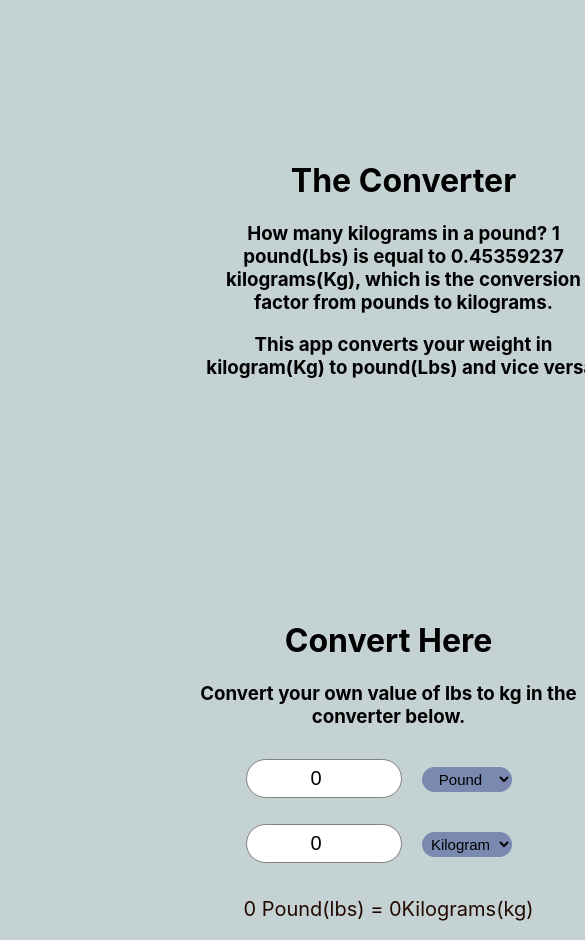
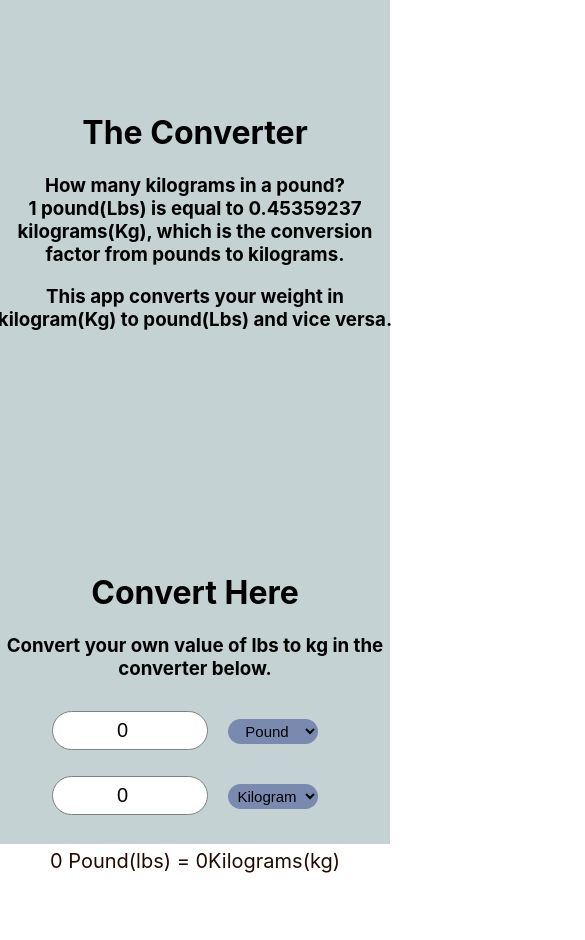
Before and after one commit to Boluwaduro00/my_converter, a React (Create React App) app: page / in a window 390 px wide. Shown: the top 940 px of the page, 585 px wide, since content can reach past the window. After the commit the page ends 873 px from the top, so only its background shows below. Built offline with nearby package versions, Linux system fonts and the light colour scheme.

Commit message:
update on css

```diff
--- a/src/App.js
+++ b/src/App.js
@@ -1,33 +1,28 @@
-
 import Form from "./components/Form";
 
-
 function App() {
-
-  function addValue(name) {
-
-  }
+  function addValue(name) {}
 
   return (
     <div className="App">
-
-
       <div className="header">
         <h1>The Converter</h1>
-        <h3>How many kilograms in a pound? 1 pound(Lbs) is equal to 0.45359237 kilograms(Kg),
-        which is the conversion factor from pounds to kilograms. </h3>
-        <h3>This app converts your weight
-        in kilogram(Kg) to pound(Lbs) and vice versa.</h3>
+        <h3>
+          How many kilograms in a pound? <br />1 pound(Lbs) is equal to
+          0.45359237 kilograms(Kg), which is the conversion factor from pounds
+          to kilograms.{" "}
+        </h3>
+        <h3>
+          This app converts your weight in kilogram(Kg) to pound(Lbs) and vice
+          versa.
+        </h3>
       </div>
 
       <div className="form">
         <h1>Convert Here</h1>
         <h3>Convert your own value of lbs to kg in the converter below.</h3>
-
-        <Form addValue={addValue}/>
-
+        <Form addValue={addValue} />
       </div>
-
     </div>
   );
 }
--- a/src/index.css
+++ b/src/index.css
@@ -1,24 +1,19 @@
 body {
   margin: 0;
-  font-family: -apple-system, BlinkMacSystemFont, 'Segoe UI', 'Roboto', 'Oxygen',
-  'Ubuntu', 'Cantarell', 'Fira Sans', 'Droid Sans', 'Helvetica Neue',
-  sans-serif;
+  font-family: -apple-system, BlinkMacSystemFont, "Segoe UI", "Roboto", "Oxygen",
+    "Ubuntu", "Cantarell", "Fira Sans", "Droid Sans", "Helvetica Neue",
+    sans-serif;
   -webkit-font-smoothing: antialiased;
   -moz-osx-font-smoothing: grayscale;
+}
+
+.App {
+  display: flex;
+  justify-content: center;
+  height: 100vh;
+  align-items: center;
   background-color: #c5d2d3;
 }
-
-code {
-  font-family: source-code-pro, Menlo, Monaco, Consolas, 'Courier New',
-    monospace;
-}
-
-/* .App{
-  background-image: url("./image/pic2.jpg");
-  background-attachment: fixed;
-  background-size: cover;
-  opacity: 1;
-} */
 
 /* .img {
   width: 300px;
@@ -36,12 +31,8 @@ code {
   width: 410px;
   padding: 10px;
   text-align: center;
+}
 /*
-  background-image: linear-gradient(to right, rgba(255,0,0,0), rgba(255,0,0,1));
-  border-bottom-right-radius: 100px; */
-  /* background-color: #10425c; */
-}
-
 @media screen and (max-width: 400px) {
   body {
     display: grid;
@@ -49,15 +40,16 @@ code {
     margin-left: 15%;
     margin-right: 15%;
   }
-}
+} */
 
 @media screen and (max-width: 900px) {
   .App {
+    display: flex;
     flex-direction: column;
-    width: 50%;
+    height: 100vh;
+    width: 100vw;
   }
 }
-
 
 .form {
   margin: 120px;
@@ -66,9 +58,6 @@ code {
   padding: 10px;
   text-align: center;
   justify-content: center;
-}
-.App {
-  display: flex;
 }
 
 .pound-selector {
@@ -98,7 +87,7 @@ code {
   height: 25px;
   font-size: 15px;
   text-align: center;
-  margin: 20px ;
+  margin: 20px;
   background-color: #7a89af;
 }
 
@@ -109,7 +98,7 @@ code {
   height: 25px;
   font-size: 15px;
   text-align: center;
-  margin: 20px ;
+  margin: 20px;
   background-color: #7a89af;
 }
 
@@ -130,7 +119,6 @@ code {
   cursor: pointer;
 }
 
-
 .result {
   font-weight: 400;
   font-size: 20px;
```
